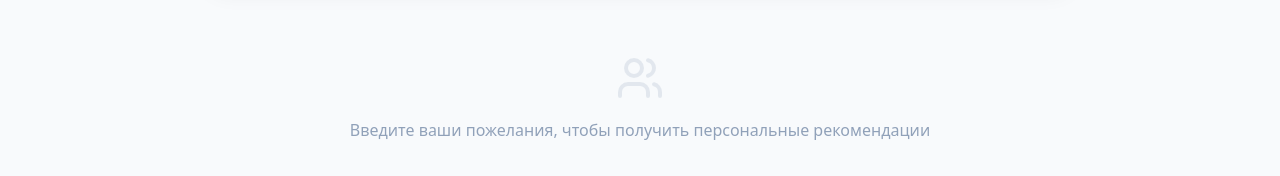
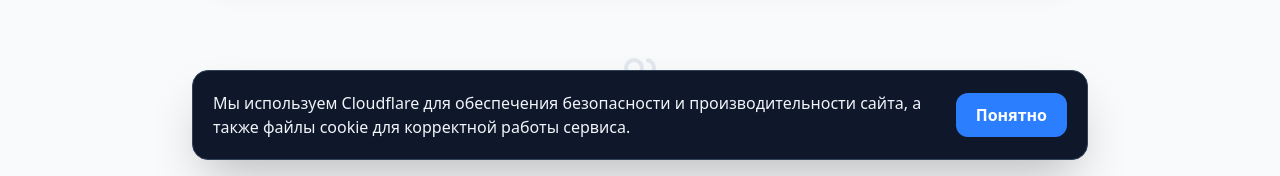
Before and after one commit to lambda19-auto/p_zia, a React (Vite) app: page / in a window 1280 px wide. Shown: the part 624-800 px from the top of the page. Built offline with nearby package versions, Linux system fonts and the light colour scheme.

Commit message:
Add Cloudflare cookie consent banner

```diff
--- a/src/App.tsx
+++ b/src/App.tsx
@@ -3,7 +3,7 @@
  * SPDX-License-Identifier: Apache-2.0
  */
 
-import { useState } from 'react';
+import { useEffect, useState } from 'react';
 import {
   Search,
   MapPin,
@@ -42,6 +42,7 @@ interface RecommendationsApiError {
 }
 
 export default function App() {
+  const cookieConsentKey = 'cookie-banner-cloudflare-accepted';
   const [query, setQuery] = useState('');
   const [budget, setBudget] = useState('medium');
   const [season, setSeason] = useState('summer');
@@ -50,6 +51,12 @@ export default function App() {
   const [loading, setLoading] = useState(false);
   const [result, setResult] = useState<TravelRecommendation[] | null>(null);
   const [error, setError] = useState<string | null>(null);
+  const [showCookieBanner, setShowCookieBanner] = useState(false);
+
+  useEffect(() => {
+    const hasAcceptedCookies = localStorage.getItem(cookieConsentKey) === 'true';
+    setShowCookieBanner(!hasAcceptedCookies);
+  }, []);
 
   const getHostname = (url: string) => {
     try {
@@ -142,6 +149,11 @@ export default function App() {
     } finally {
       setLoading(false);
     }
+  };
+
+  const acceptCookieBanner = () => {
+    localStorage.setItem(cookieConsentKey, 'true');
+    setShowCookieBanner(false);
   };
 
   return (
@@ -421,6 +433,23 @@ export default function App() {
           </p>
         </div>
       </footer>
+
+      {showCookieBanner && (
+        <div className="fixed inset-x-0 bottom-0 z-50 px-4 pb-4">
+          <div className="mx-auto max-w-4xl rounded-2xl bg-slate-900 text-white shadow-2xl border border-slate-700 p-4 md:p-5 flex flex-col md:flex-row md:items-center md:justify-between gap-4">
+            <p className="text-sm md:text-base text-slate-100">
+              Мы используем Cloudflare для обеспечения безопасности и производительности сайта, а также файлы cookie для корректной работы сервиса.
+            </p>
+            <button
+              type="button"
+              onClick={acceptCookieBanner}
+              className="shrink-0 bg-blue-500 hover:bg-blue-400 text-white font-semibold px-5 py-2.5 rounded-xl transition-colors"
+            >
+              Понятно
+            </button>
+          </div>
+        </div>
+      )}
     </div>
   );
 }
```
